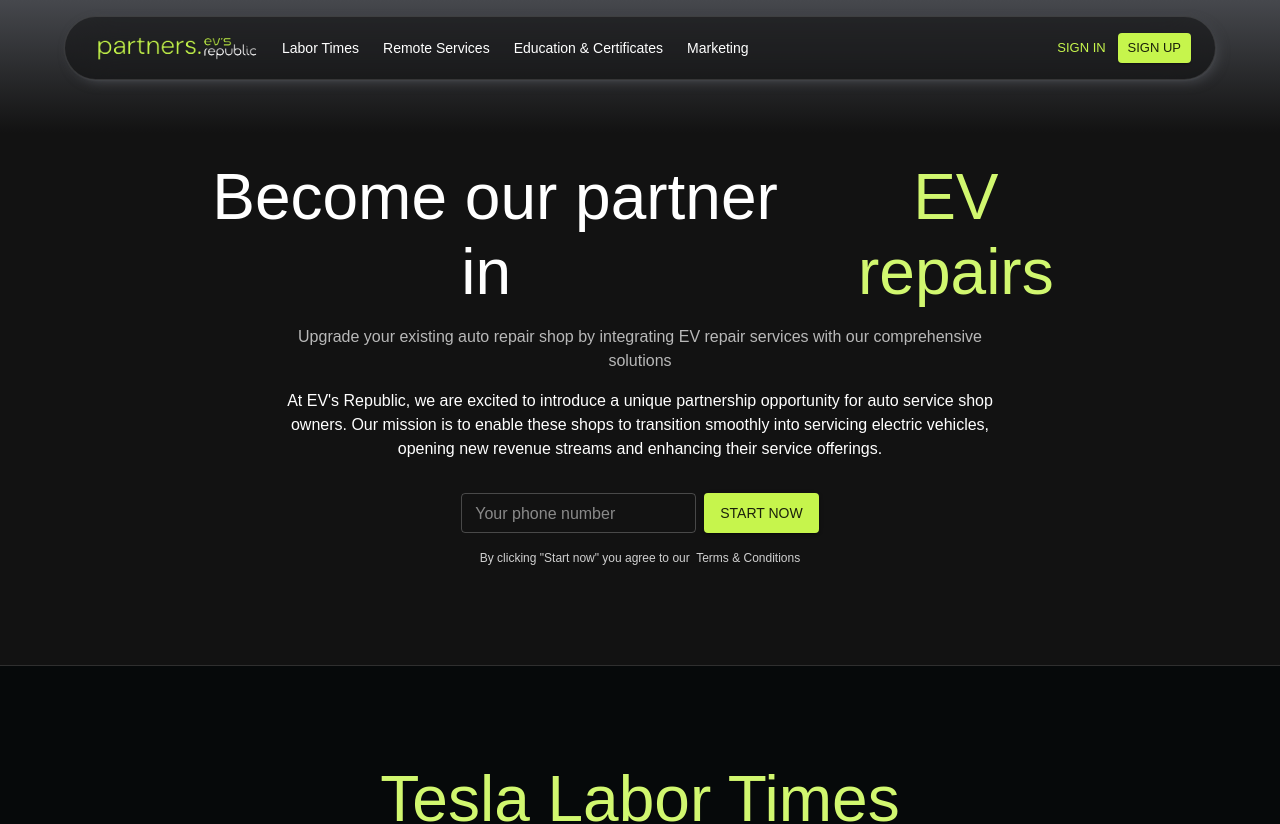
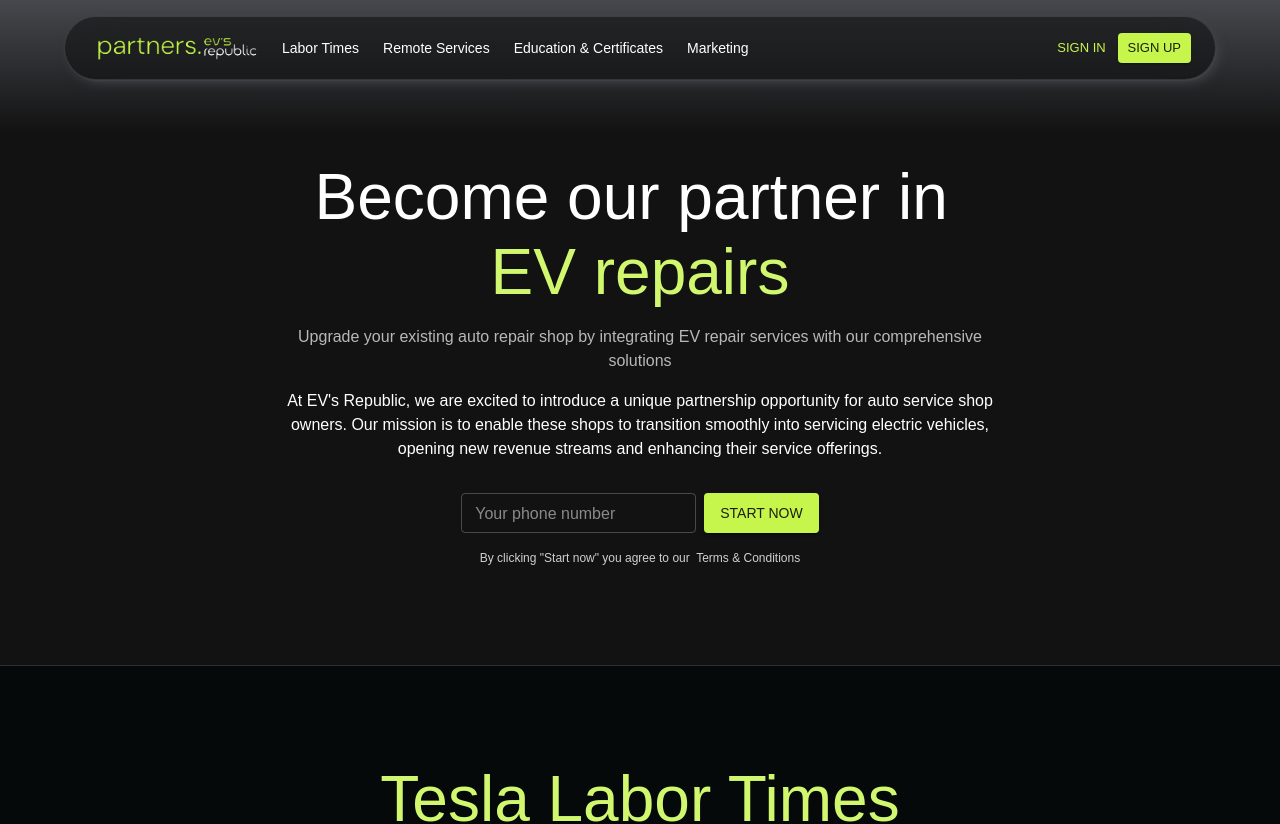
Before and after one commit to ArturLobur/evsrepublic-partnership, a React (Vite) app: page / in a window 1280 px wide. Shown: the top 824 px of the page. Built offline with nearby package versions, Linux system fonts and the light colour scheme.

Commit message:
feat: change text 2

```diff
--- a/src/components/About.tsx
+++ b/src/components/About.tsx
@@ -62,7 +62,7 @@ export default function About() {
             variant="h1"
             sx={{
               display: "flex",
-              flexDirection: {xs: "column", lg: "row"},
+              flexDirection: "column",
               alignSelf: "center",
               textAlign: "center",
               fontSize: "clamp(3.5rem, 10vw, 4rem)",
```
